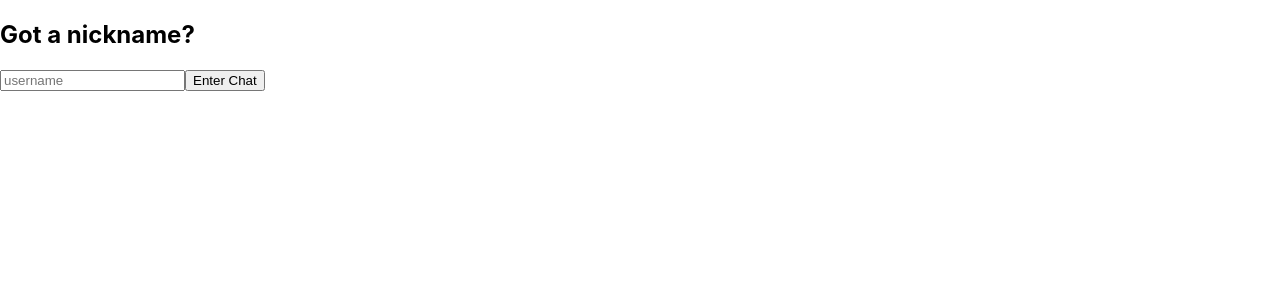
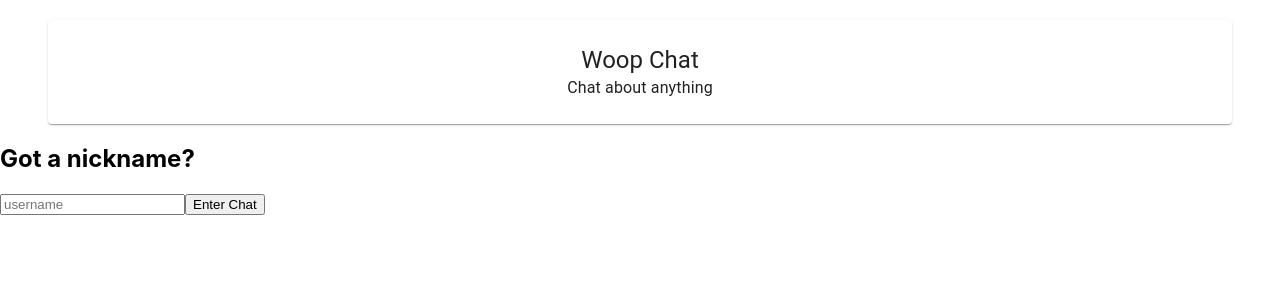
Before and after one commit to SorinC6/chat-app, a React (Create React App) app: page / in a window 1280 px wide. Shown: the top 300 px of the page. Built offline with nearby package versions, Linux system fonts and the light colour scheme; no server answers.

Commit message:
added material UI and header for the app

```diff
--- a/package.json
+++ b/package.json
@@ -3,6 +3,7 @@
   "version": "0.1.0",
   "private": true,
   "dependencies": {
+    "@material-ui/core": "^4.3.2",
     "express": "^4.17.1",
     "react": "^16.9.0",
     "react-dom": "^16.9.0",
--- a/src/components/ChatContent.jsx
+++ b/src/components/ChatContent.jsx
@@ -6,7 +6,6 @@ const ChatContent = ({ user, logout, socket }) => {
   const [activeChat, setActiveChat] = useState(null);
   return (
     <>
-      <p>Chat Content </p>
       <SideBar
         logout={logout}
         chats={chats}
--- a/src/components/Layout.jsx
+++ b/src/components/Layout.jsx
@@ -4,11 +4,25 @@ import { USER_CONNECTED, LOGOUT } from "../Events";
 import LoginForm from "./LoginForm";
 import ChatContent from "./ChatContent";
 //const socketUrl = "http://localhost:3001";
+import Paper from "@material-ui/core/Paper";
+import Typography from "@material-ui/core/Typography";
+import { makeStyles } from "@material-ui/core/styles";
+
+const useStyles = makeStyles(theme => ({
+  root: {
+    padding: theme.spacing(3, 2),
+    textAlign: "center",
+    width: "90%",
+    margin: "20px auto"
+  }
+}));
 
 const Layout = props => {
   const [socket, setSocket] = useState(null);
   const [user, setUser] = useState(null);
   const { title } = props;
+  const classes = useStyles();
+
   useEffect(() => {
     initSocket();
   }, []);
@@ -36,6 +50,12 @@ const Layout = props => {
   console.log("User", user);
   return (
     <div>
+      <Paper className={classes.root}>
+        <Typography variant="h5" component="h3">
+          Woop Chat
+        </Typography>
+        <Typography component="p">Chat about anything</Typography>
+      </Paper>
       {!user ? (
         <LoginForm socket={socket} setUserHandler={setUserHandler} />
       ) : (
```
Also changed, not shown: 1 other file (tests, documents, lock files or other folders).
